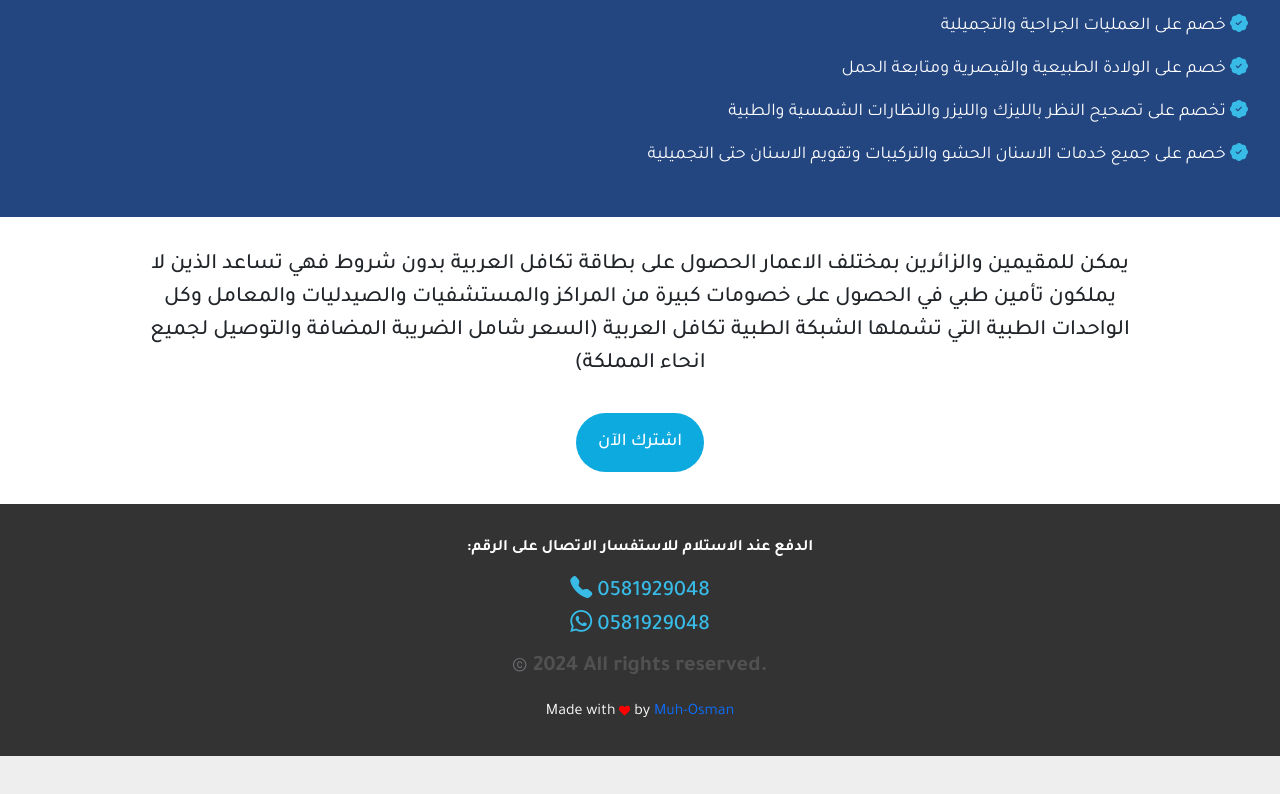
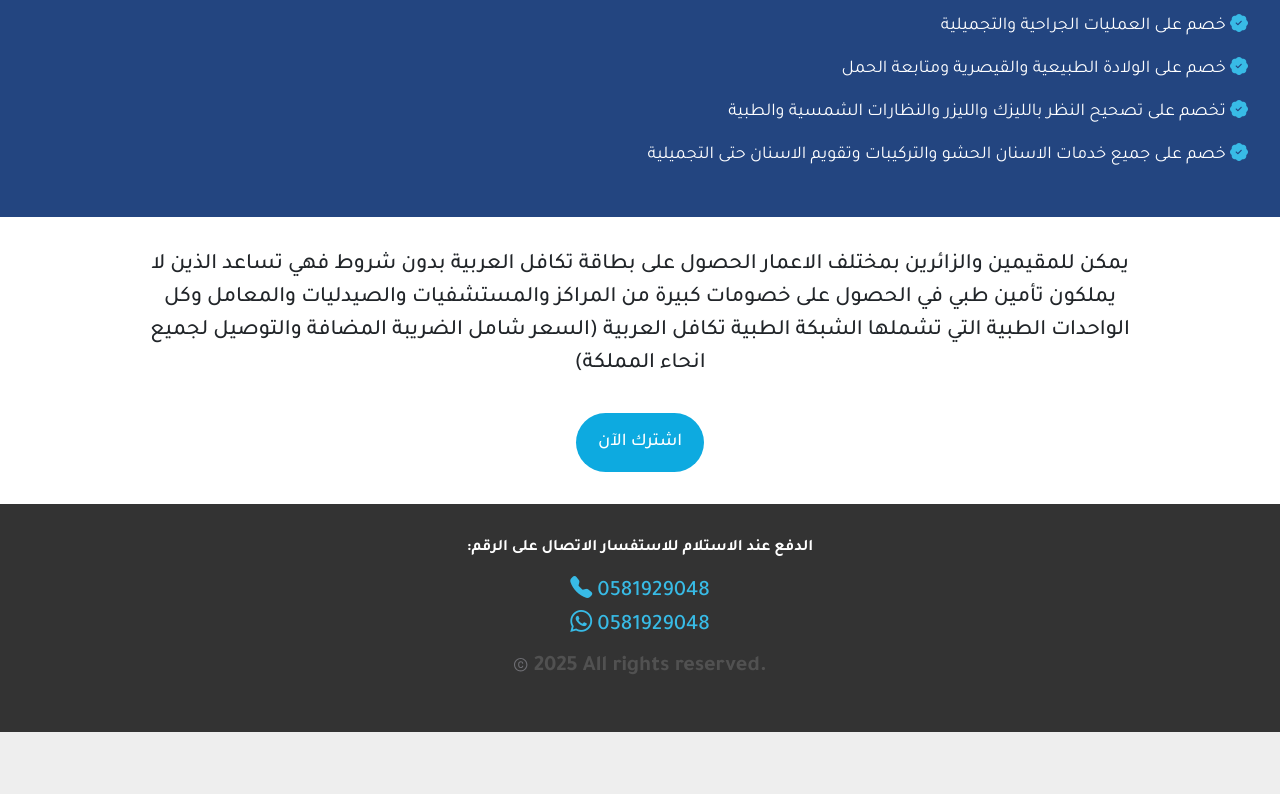
Before and after one commit to muh-osman/takaful, a plain HTML site: page index.html in a window 1280 px wide. Shown: the part 3679-4473 px from the top of the page. Drawn offline with nearby package versions, Linux system fonts and the light colour scheme.

Commit message:
Update index.html

```diff
--- a/index.html
+++ b/index.html
@@ -732,9 +732,9 @@
               d="M512 64C264.6 64 64 264.6 64 512s200.6 448 448 448 448-200.6 448-448S759.4 64 512 64zm0 820c-205.4 0-372-166.6-372-372s166.6-372 372-372 372 166.6 372 372-166.6 372-372 372zm5.6-532.7c53 0 89 33.8 93 83.4.3 4.2 3.8 7.4 8 7.4h56.7c2.6 0 4.7-2.1 4.7-4.7 0-86.7-68.4-147.4-162.7-147.4C407.4 290 344 364.2 344 486.8v52.3C344 660.8 407.4 734 517.3 734c94 0 162.7-58.8 162.7-141.4 0-2.6-2.1-4.7-4.7-4.7h-56.8c-4.2 0-7.6 3.2-8 7.3-4.2 46.1-40.1 77.8-93 77.8-65.3 0-102.1-47.9-102.1-133.6v-52.6c.1-87 37-135.5 102.2-135.5z"
             ></path></svg
         ></span>
-        2024 All rights reserved.
+        2025 All rights reserved.
       </p>
-      <p class="m-0" style="font-weight: 400">
+      <!-- <p class="m-0" style="font-weight: 400">
         Made with
         <span
           ><svg
@@ -759,7 +759,7 @@
           rel="noopener noreferrer"
           >Muh-Osman</a
         >
-      </p>
+      </p> -->
     </footer>
 
     <script src="./bootstrap/bootstrap.bundle.js"></script>
```
